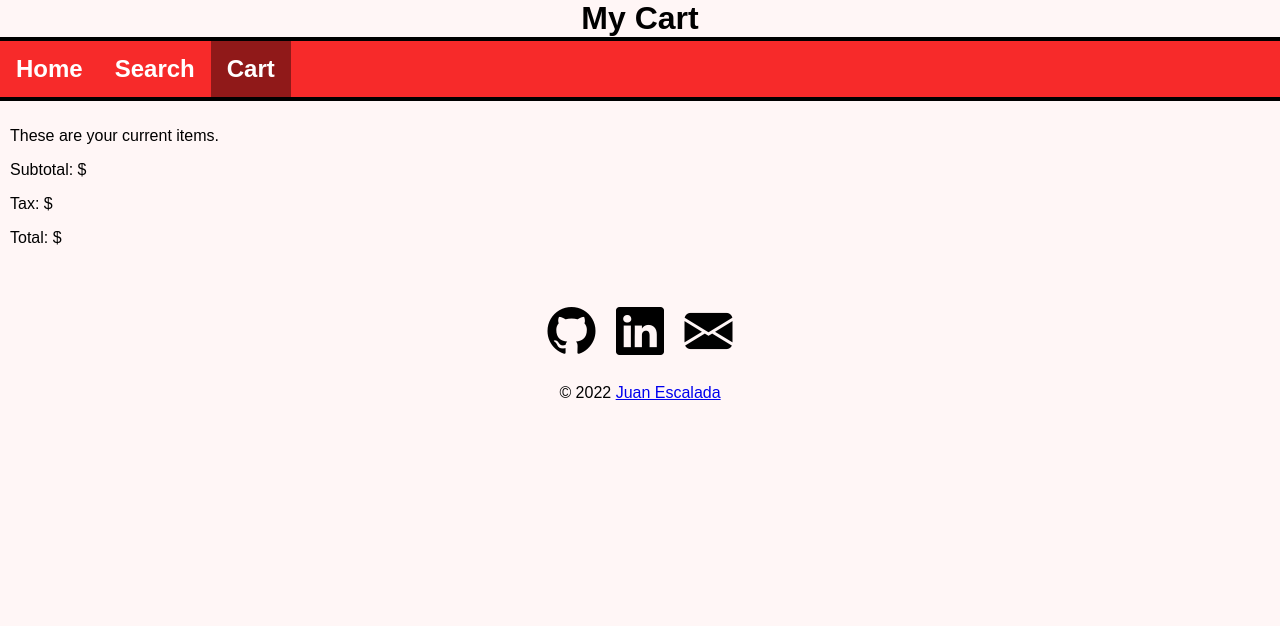
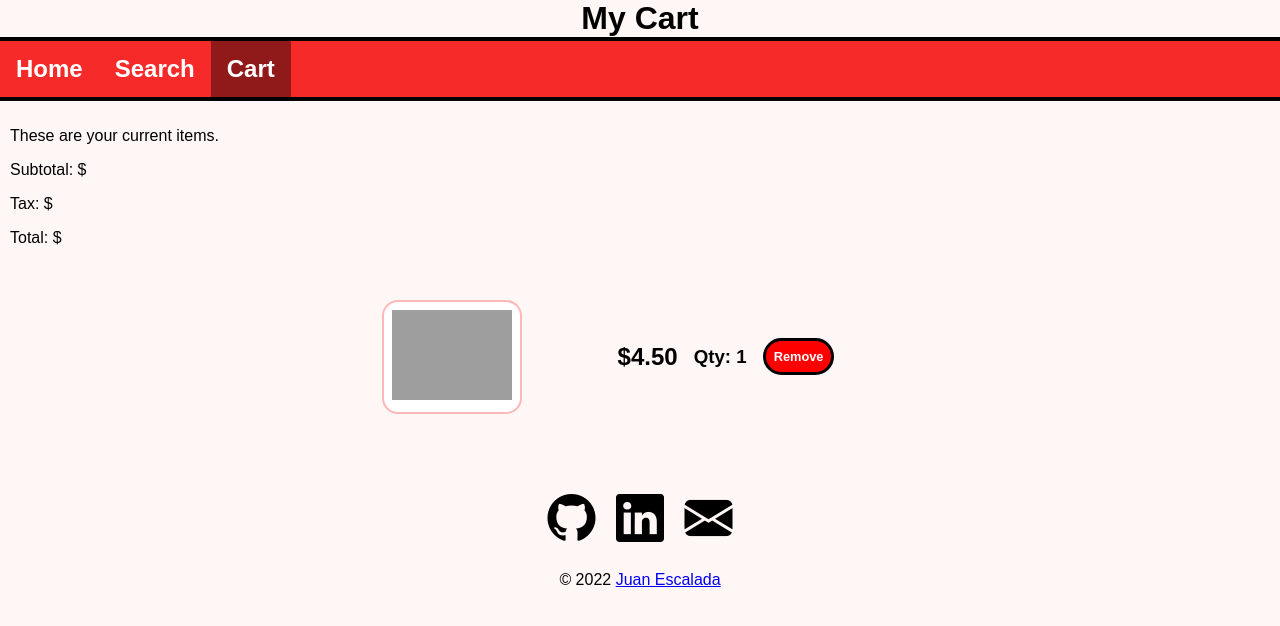
Before and after one commit to jescalada/pokeapi-shop, a website: page public/cart.html in a window 1280 px wide. Drawn offline with nearby package versions, Linux system fonts and the light colour scheme; no server answers; grey boxes are pictures that could not be loaded.

Commit message:
Add pokemon cart entry template

```diff
--- a/public/cart.html
+++ b/public/cart.html
@@ -38,8 +38,18 @@
         <p class="cost">Subtotal: $<span id="subtotal"></span></p>
         <p class="cost">Tax: $<span id="tax"></span></p>
         <p class="cost">Total: $<span id="total"></span></p>
-        <div class="row">
-
+        <div class="row" id="cart">
+            <div class="row">
+                <div class="thumbnail-container">
+                    <img src="https://raw.githubusercontent.com/PokeAPI/sprites/master/sprites/pokemon/other/official-artwork/18.png" alt="${pokemon.name}" style="width:100%"
+                        onclick="location.href='pokemon.html?id=${pokemon.id}'" class="pokemon-image-thumb">
+                </div>
+                <div class="row pokemon-buy-details">
+                    <h3 class="col card-price">$4.50</h3>
+                    <h3 class="col card-quantity" id="card-quantity-${pokemon.id}">Qty: 1</h3>
+                    <button class="col add-to-cart-button" onclick="removeFromCart(${pokemon.id})">Remove</button>
+                </div>
+            </div>
         </div>
     </main>
 
--- a/public/index.css
+++ b/public/index.css
@@ -25,7 +25,8 @@ main {
 }
 
 .img-container,
-.info-container {
+.info-container,
+.thumbnail-container {
     padding: 0.5rem;
     border-radius: 1rem;
     border: 2px #ffb7b7 solid;
@@ -39,6 +40,11 @@ main {
 
 .img-container > img, .info-container > img {
     max-width: 360px;
+    height: auto;
+}
+
+.thumbnail-container > img {
+    max-width: 120px;
     height: auto;
 }
 
@@ -225,3 +231,8 @@ i:hover {
     font-size: 1.5rem;
     font-weight: bold;
 }
+
+.pokemon-buy-details {
+    margin: 2rem;
+    padding: 2rem;
+}
```
